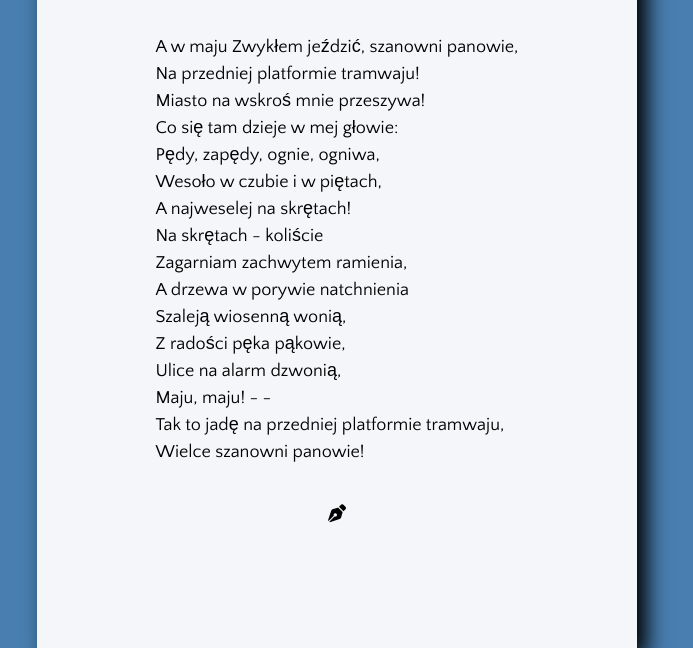
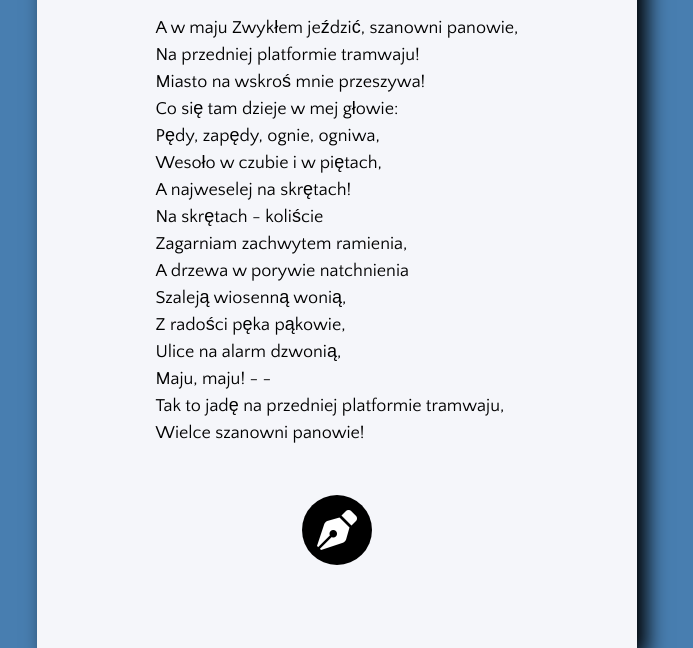
Before and after one commit to MariuszB-86/nauka-gita, a plain HTML site: page index.html in a window 1280 px wide. Shown: the part 187-835 px from the top of the page, without its empty margins (303-996 px from the left). Drawn offline with Linux system fonts and the light colour scheme.

Commit message:
Add style for icon

```diff
--- a/css/style.css
+++ b/css/style.css
@@ -29,3 +29,18 @@ p{
     font-size: 18px;
     line-height: 1.5;
 }
+.icon i{
+    font-size: 40px;
+    margin: 30px 0 0 0;
+    text-align: center;
+    width: 70px;
+    height: 70px;
+    color: white;
+    background-color: black;
+    border-radius: 50%;
+    padding: 15px;
+    transition: 1s all;
+}
+.icon i:hover{
+    transform: scale(1.5);
+}
--- a/index.html
+++ b/index.html
@@ -33,7 +33,7 @@
                     Wiel­ce sza­now­ni pa­no­wie!<br>
                 </p>
                 <div class="icon">
-                    <p><i class="fas fa-pen-nib"></i></p>
+                    <i class="fas fa-pen-nib"></i>
                 </div>
             </div>
         </div>
```
